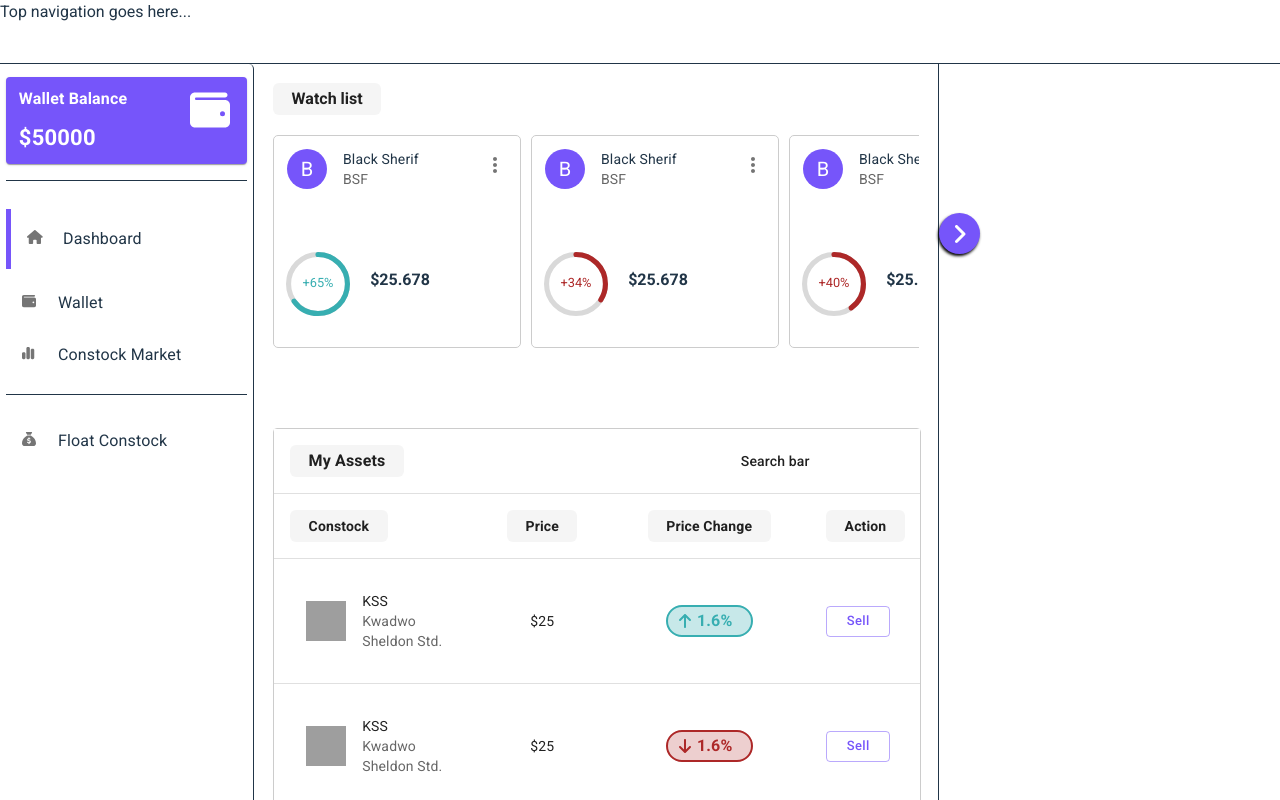
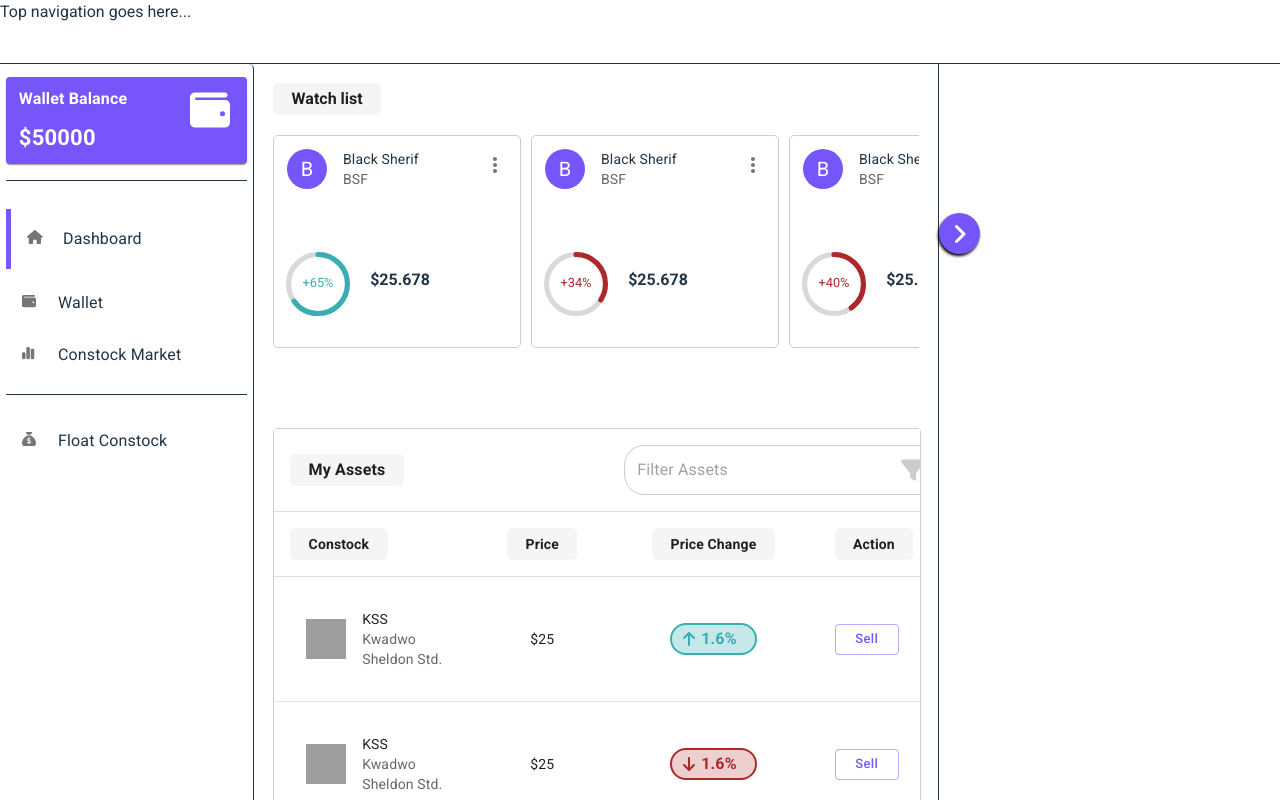
Before and after one commit to Tom-Sarfo/Constock, a React (Vite) app: page / in a window 1280 px wide. Shown: the top 800 px of the page. Built offline with nearby package versions, Linux system fonts and the light colour scheme; grey boxes are pictures that could not be loaded.

Commit message:
Quick fix, add filter component to assets table

```diff
--- a/src/Components/InputField.jsx
+++ b/src/Components/InputField.jsx
@@ -3,7 +3,7 @@
 import Paper from "@mui/material/Paper";
 import PropTypes from "prop-types";
 
-function InputField({ icon }) {
+function InputField({ icon, placeholder }) {
   return (
     <div>
       <Paper
@@ -24,7 +24,7 @@
       >
         <InputBase
           sx={{ ml: 1, flex: 1 }}
-          placeholder="Search Google Maps"
+          placeholder={placeholder}
           inputProps={{ "aria-label": "search google maps" }}
         />
         {icon && (
@@ -39,6 +39,7 @@
 
 InputField.propTypes = {
   icon: PropTypes.object,
+  placeholder: PropTypes.string
 };
 
 export default InputField;
--- a/src/Components/TableComponent.jsx
+++ b/src/Components/TableComponent.jsx
@@ -10,7 +10,7 @@
 import { Title } from "./Styled";
 import PropTypes from "prop-types";
 
-function TableComponent({ columns, rows }) {
+function TableComponent({ columns, rows, filterComponent }) {
   const [page, setPage] = React.useState(0);
   const [rowsPerPage, setRowsPerPage] = React.useState(10);
 
@@ -34,8 +34,8 @@
               <TableCell align="left" colSpan={2}>
                 <Title label="My Assets" />
               </TableCell>
-              <TableCell align="center" colSpan={3}>
-                Search bar
+              <TableCell align="right" colSpan={2}>
+                {filterComponent}
               </TableCell>
             </TableRow>
             <TableRow>
@@ -86,6 +86,7 @@
 TableComponent.propTypes = {
   columns: PropTypes.array.isRequired,
   rows: PropTypes.array.isRequired,
+  filterComponent: PropTypes.object
 };
 
 export default TableComponent;
--- a/src/Routes/Dashboard.jsx
+++ b/src/Routes/Dashboard.jsx
@@ -7,7 +7,12 @@
 import AssetAvatar from "../Components/AssetAvatar";
 import Button from "@mui/material/Button";
 import { FontAwesomeIcon } from "@fortawesome/react-fontawesome";
-import { faArrowDown, faArrowUp } from "@fortawesome/free-solid-svg-icons";
+import {
+  faArrowDown,
+  faArrowUp,
+  faFilter,
+} from "@fortawesome/free-solid-svg-icons";
+import InputField from "../Components/InputField";
 
 const columns = [
   {
@@ -168,7 +173,16 @@
       />
 
       <div style={{ marginTop: "60px" }}>
-        <TableComponent columns={columns} rows={rows} />
+        <TableComponent
+          columns={columns}
+          rows={rows}
+          filterComponent={
+            <InputField
+              icon={<FontAwesomeIcon icon={faFilter} color="#CCCCCC" />}
+              placeholder="Filter Assets"
+            />
+          }
+        />
       </div>
     </div>
   );
```
